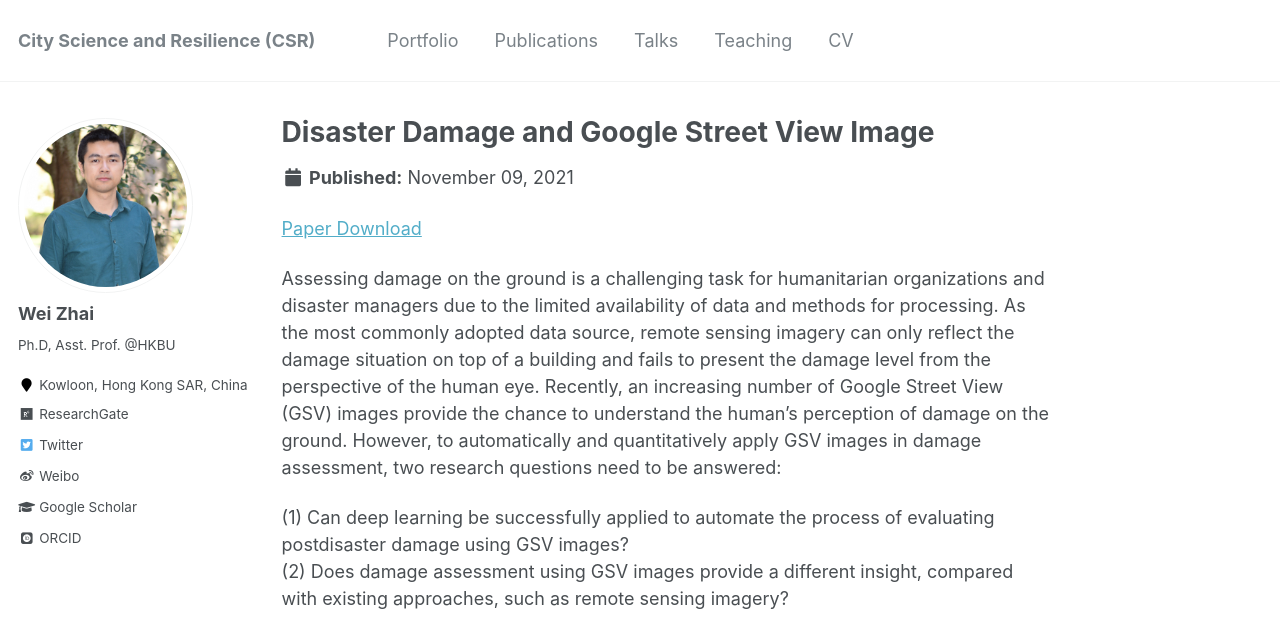
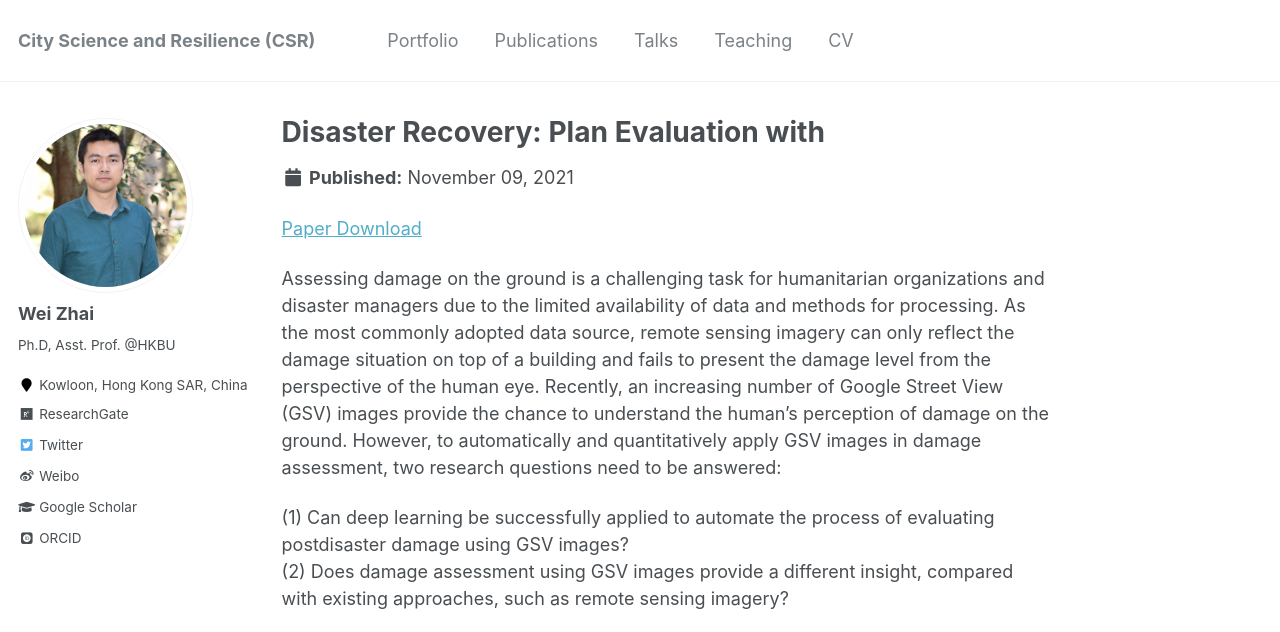
Before and after one commit to skywalkerzhai/weizhai.github.io, a Jekyll site: the page built from _portfolio/portfolio-3.md, in a window 1280 px wide and 900 px high, cut to the strip 0-632 px from the top of the window. Built offline with Jekyll 4.4.1, drawn with Linux system fonts in a browser that asks for light colours; some web fonts are replaced.

Commit message:
Update portfolio-3.md

```diff
--- a/_portfolio/portfolio-3.md
+++ b/_portfolio/portfolio-3.md
@@ -1,5 +1,5 @@
 ---
-title: "Disaster Damage and Google Street View Image"
+title: "Disaster Recovery: Plan Evaluation with "
 excerpt: "<br/><img src='https://skywalkerzhai.github.io/weizhai.github.io/images/damag_GSV.jpg'>"
 collection: portfolio
 ---
```
